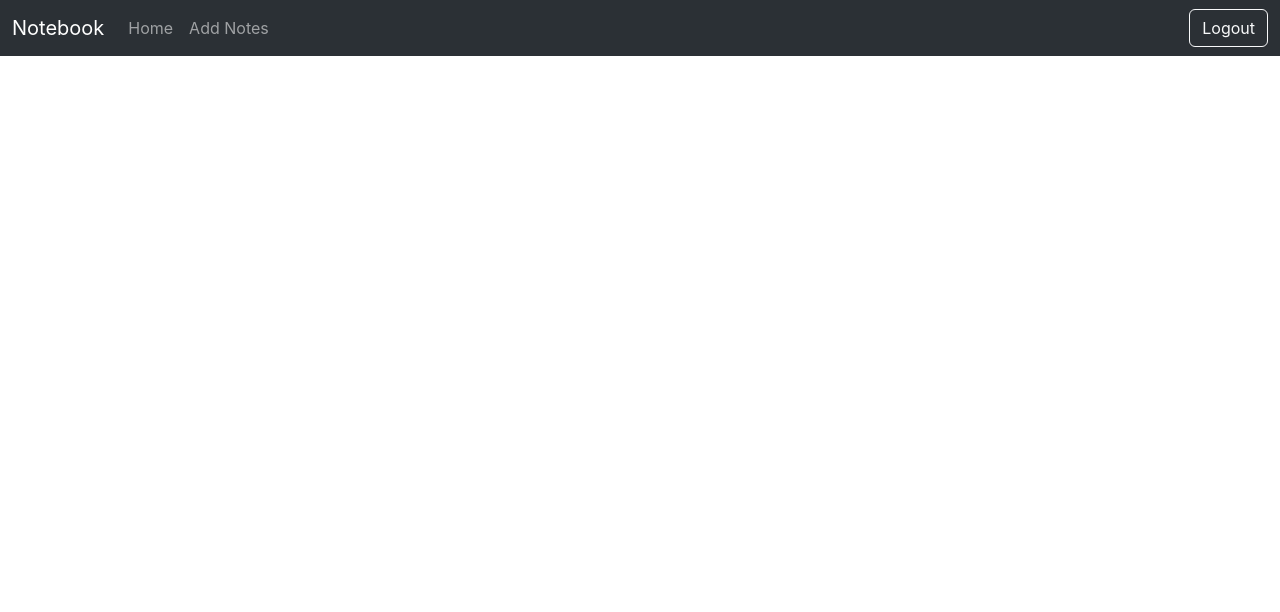
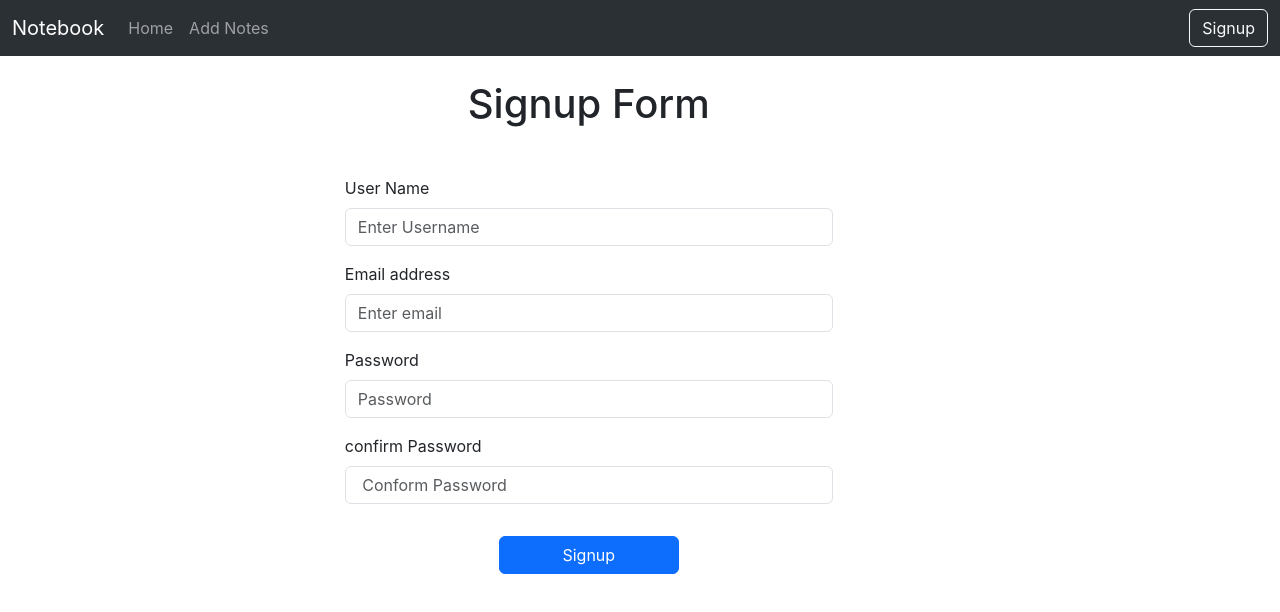
Before and after one commit to VigneshA13/React-Nootbook, a React (Create React App) app: page /signup in a window 1280 px wide. Shown: the top 612 px of the page. Built offline with nearby package versions, Linux system fonts and the light colour scheme.

Commit message:
signup page is added and API is connected(working perfectly)

```diff
--- a/src/App.js
+++ b/src/App.js
@@ -5,6 +5,7 @@ import Home from "./Components/Home";
 import UpdateNotes from "./Components/UpdateNotes";
 import NoteState from "./Context/NoteState";
 import Login from "./Components/Login";
+import Signup from "./Components/Signup";
 
 function App() {
   return (
@@ -13,6 +14,7 @@ function App() {
 
       <Routes>
         <Route path="/" element={<Login />} />
+        <Route path="/signup" element={<Signup />} />
         <Route path="/home" element={<Home />} />
         <Route path="/about" element={<AddNotes />} />
         <Route path="/update" element={<UpdateNotes />} />
--- a/src/Components/Navbar.js
+++ b/src/Components/Navbar.js
@@ -4,10 +4,16 @@ import { Link, NavLink, useNavigate } from "react-router-dom";
 export default function Navbar() {
   const navigate = useNavigate();
 
-  const logout = () => {
+  const logout = (e) => {
+    e.preventDefault();
     localStorage.removeItem("token");
     navigate("/");
   };
+  const signup = (e) => {
+    e.preventDefault();
+    navigate("/signup");
+  };
+
   return (
     <nav
       className="navbar navbar-expand-lg bg-body-tertiary "
@@ -39,11 +45,19 @@ export default function Navbar() {
               </NavLink>
             </li>
           </ul>
-          <form className="d-flex" role="search" onSubmit={logout}>
-            <button className="btn btn-outline-light" type="submit">
-              Logout
-            </button>
-          </form>
+          {localStorage.getItem("token") ? (
+            <form className="d-flex" role="search" onSubmit={logout}>
+              <button className="btn btn-outline-light" type="submit">
+                Logout
+              </button>
+            </form>
+          ) : (
+            <form className="d-flex" role="search" onSubmit={signup}>
+              <button className="btn btn-outline-light" type="submit">
+                Signup
+              </button>
+            </form>
+          )}
         </div>
       </div>
     </nav>
--- /dev/null
+++ b/src/Components/Signup.js
@@ -0,0 +1,121 @@
+import React, { useState } from "react";
+import { useNavigate } from "react-router-dom";
+
+const Signup = () => {
+  const navigate = useNavigate();
+
+  const [sign, setSign] = useState({
+    name: "",
+    email: "",
+    password: "",
+    Cpassword: "",
+  });
+
+  const onchange = (e) => {
+    setSign({ ...sign, [e.target.name]: e.target.value });
+  };
+
+  const signup = async (e) => {
+    e.preventDefault();
+    let url = "http://localhost:5000/api/login/signup";
+    const response = await fetch(url, {
+      method: "POSt",
+      headers: {
+        "Content-Type": "application/json",
+      },
+      body: JSON.stringify({
+        name: sign.name,
+        email: sign.email,
+        password: sign.password,
+      }),
+    });
+
+    let json = await response.json();
+
+    if (response.ok) {
+      localStorage.setItem("token", json.token);
+      navigate("/");
+    } else {
+      alert("Cannot signup");
+    }
+  };
+
+  return (
+    <div style={{ marginLeft: "26%", width: "40%" }}>
+      <h1 className="text-center my-4">Signup Form</h1>
+      <form className="container my-5" onSubmit={signup}>
+        <div className="form-group my-3">
+          <label htmlFor="name">User Name</label>
+          <input
+            type="text"
+            className="form-control my-2"
+            id="name"
+            name="name"
+            aria-describedby="emailHelp"
+            placeholder="Enter Username"
+            onChange={onchange}
+            required
+            minLength={3}
+          />
+        </div>
+        <div className="form-group my-3">
+          <label htmlFor="email">Email address</label>
+          <input
+            type="email"
+            className="form-control my-2"
+            id="email"
+            name="email"
+            aria-describedby="emailHelp"
+            placeholder="Enter email"
+            onChange={onchange}
+            required
+          />
+        </div>
+        <div className="form-group my-3">
+          <label htmlFor="password">Password</label>
+          <input
+            type="password"
+            className="form-control my-2"
+            id="password"
+            name="password"
+            placeholder="Password"
+            onChange={onchange}
+            required
+            minLength={5}
+          />
+        </div>
+        <div className="form-group my-3">
+          <label htmlFor="Cpassword">
+            confirm Password{" "}
+            <label style={{ color: "red" }}>
+              {sign.password !== sign.Cpassword
+                ? "(Password and confirm password does not match)"
+                : ""}
+            </label>
+          </label>
+          <input
+            type="password"
+            className="form-control my-2"
+            id="Cpassword"
+            name="Cpassword"
+            placeholder=" Conform Password"
+            onChange={onchange}
+            required
+          />
+        </div>
+
+        <div className="text-center">
+          <button
+            type="submit"
+            className="btn btn-primary my-3"
+            style={{ width: "180px" }}
+            disabled={sign.password !== sign.Cpassword}>
+            Signup
+          </button>
+        </div>
+      </form>
+    </div>
+  );
+};
+
+export default Signup;
```
